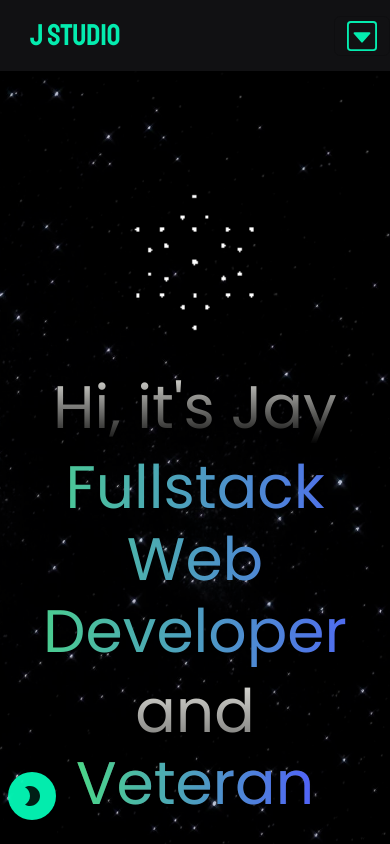
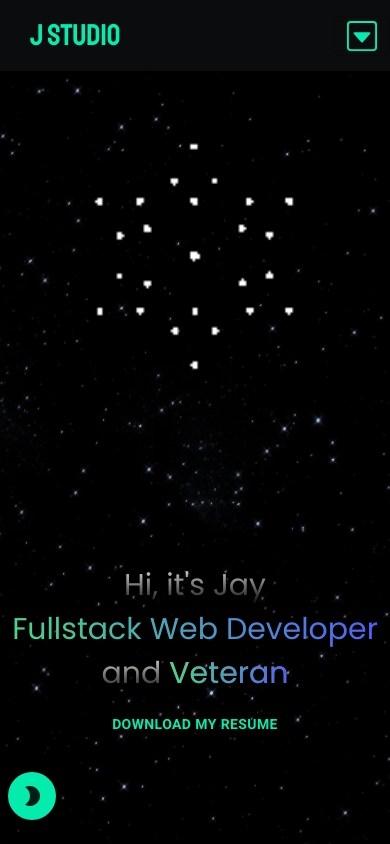
Before and after one commit to Truecoding4life/JStudio-React, a React (Vite) app in the folder client/: page / in a window 390 px wide. Shown: the top 844 px of the page. Built offline with nearby package versions, Linux system fonts and the light colour scheme; a web font is replaced by a local one.

Commit message:
added gradient background

```diff
--- a/client/src/App.css
+++ b/client/src/App.css
@@ -10,7 +10,8 @@
   }
 
 body {
-  background-color: #111010fd;
+  background: radial-gradient(circle at 48% 57%, rgba(72, 113, 118, 1) 0%, rgba(0, 0, 0, 1) 41%);
+
   min-height: 100vh;
 };
 
@@ -29,7 +30,7 @@ body {
 
 
 .gradient-text{
-  background: linear-gradient(90deg, rgba(74, 215, 135, 1) 0%, rgba(80, 98, 249, 1) 100%);
+  background: linear-gradient(90deg, #4ad787 0%, #5062f9 100%);
  background-clip: text;
  -webkit-background-clip: text;
  -webkit-text-fill-color: transparent;
@@ -79,13 +80,7 @@ body {
     font-size: 25px
   }
 
-  #welcome-hi,
-.welcome-quote-dev,
-#welcome-quote-vet,
-#welcome-quote,
-#veteran{
-    font-size: 10px;
-  }
+
 
   .button-name{
    display: none;
--- a/client/src/containers/Home/home.jsx
+++ b/client/src/containers/Home/home.jsx
@@ -17,19 +17,19 @@ export default function HomePage() {
     <div className="container-fluid home-container p-0">
       <section className="container-fluid home-content-row d-flex align-items-center justify-content-center">
         <div className="row ">
-          <div className="col-12 col-md-5 align-self-center home-header ">
+          <div className="col-12 col-md-6 align-self-center home-header ">
             <div
               style={{
                 display: "flex",
                 justifyContent: "center",
-                marginTop: "80px",
+
               }}
             >
-              <img src={logo} alt="logo" id="homepage-logo" width="60%" />
+              <img src={logo} alt="logo" id="homepage-logo" width="100%" />
             </div>
           </div>
 
-          <div className="col-12 col-md-7 align-self-center home-header">
+          <div className="col-12 col-md-6 align-self-center home-header">
             <div className="col-12 text-center greeting-quote">
               <h3 className="gradient-white-text greeting-quote"> Hi, it's Jay </h3>
               <h3 className="gradient-text greeting-quote"> Fullstack Web Developer </h3>
--- a/client/src/containers/Home/style.css
+++ b/client/src/containers/Home/style.css
@@ -7,16 +7,7 @@
 
 
 
-/* Welcome Section */
-#welcome-hi,
-.welcome-quote-dev,
-#welcome-quote-vet,
-#welcome-quote,
-#veteran {
-  font-size: 60px;
-  font-family: 'Poppins', Courier, monospace;
-  font-weight: 400;
-}
+
 
 section {
   min-height: 100vh;
@@ -40,13 +31,13 @@ section {
 
 @media screen and (max-width: 480px) {
 
-  #welcome-hi,
-  .welcome-quote-dev,
-  #welcome-quote-vet,
-  #welcome-quote,
-  #veteran {
-    font-size: 19px;
+ .greeting-quote {
+    font-size: 30px;
   }
-
-
+  .download-btn{
+    font-size: 10px;
+  }
+  .home-header img{
+    padding-bottom: 130px;
+  }
 }
--- a/client/src/containers/Portfolio/style.css
+++ b/client/src/containers/Portfolio/style.css
@@ -7,87 +7,84 @@
   border-radius: 5px;
 }
 
+/* Detail Section */
 .detail {
   background-color: #5fdd9aee;
   border-bottom-left-radius: 10px;
   border-bottom-right-radius: 10px;
-  font-family: Onest , Courier, monospace;
+  font-family: Onest, Courier, monospace;
 }
 
+/* More Detail Section */
 .more-detail {
-
   color: #fbfbfbbe;
   font-family: 'Fredoka', Courier, monospace;
   font-weight: 200;
   font-size: 15px;
-
 }
 
+/* Card Image Section */
 .card-image {
   border-radius: 3px;
   box-shadow: 0 0 4px 3px #141a19ad;
   max-height: 240px;
 }
 
+/* Section Header and Other Project */
 .section-header, .other-project {
-
-
-  font-family: Raleway , Courier, monospace;
-
-
-
+  font-family: Raleway, Courier, monospace;
 }
 
-
-
-.project-header{
+/* Project Header */
+.project-header {
   font-family: 'Almarai', Courier, monospace;
-
 }
 
 .section-header {
   font-size: 200%;
-
 }
 
-.academic-box{
-
+/* Academic Box */
+.academic-box {
   border-radius: 10px;
   padding: 10px;
 }
 
-.project-title{
+/* Project Title */
+.project-title {
   font-family: 'Raleway', Courier, monospace;
   font-weight: 200;
 }
 
+/* Other Project */
 .other-project {
-
   border-color: var(--theme-green-light);
   font-size: 200%;
 }
 
-
+/* Card Hover Effect */
 .card:hover {
   transform: scale(1.1);
   transition: transform 0.4s ease-in-out;
   border: 5px solid var(--theme-green-light);
 }
 
+/* GitHub and Play Buttons */
 .github-btn, .play-btn {
   box-shadow: 0 0 3px 0 rgba(1, 3, 2, 0.5);
 }
 
-.list-tag{
+/* List Tag Section */
+.list-tag {
   list-style-type: none;
   display: flex;
   flex-wrap: wrap;
   padding: 0;
   margin: auto;
-
 }
 
-.tag{
+/* Tag Styling */
+.tag {
   background-color: rgba(60, 62, 67, 0.667);
   max-width: fit-content;
   padding: 8px;
@@ -96,31 +93,31 @@
   font-size: small;
 }
 
+/* Accordion Summary Styling */
 .AccordionSummary {
   background-color: #9b1e1ecc;
   color: #eae8e8;
 }
 
-
-
+/* Media Query for Small Screens */
 @media screen and (max-width: 800px) {
   .card-title {
-      font-size: 16px;
+    font-size: 16px;
   }
 
   .card-text {
-      font-size: 17px;
+    font-size: 17px;
   }
 
   .skill-name {
-      font-size: 14px;
+    font-size: 14px;
   }
 
   .github-btn, .play-btn {
-      font-size: 100%;
+    font-size: 100%;
   }
 
-  .tag{
+  .tag {
     display: none;
   }
 }
```
